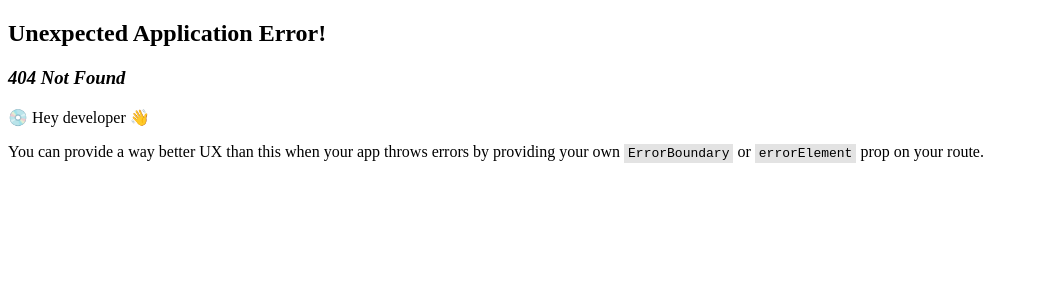
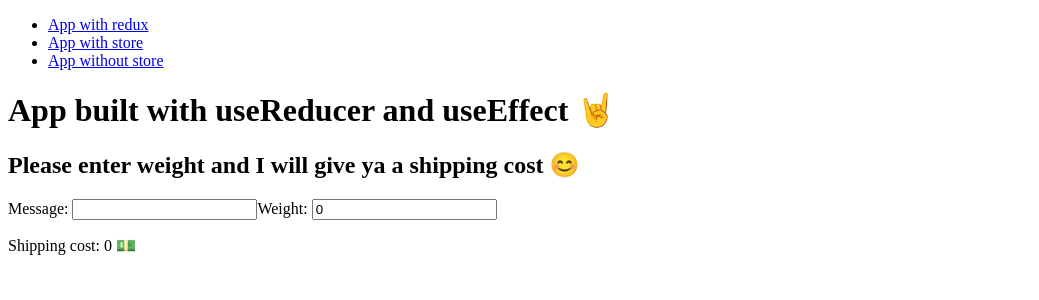
Before and after one commit to willnguyen1312/react-with-effect, a React (Vite) app: page /app-with-redux in a window 1280 px wide. Before the commit this address had no page. Shown: the top 300 px of the page, without its empty margins (0-1039 px from the left). Built offline with nearby package versions, Linux system fonts and the light colour scheme.

Commit message:
Add redux toolkit example 💞

```diff
--- a/package.json
+++ b/package.json
@@ -10,8 +10,10 @@
     "preview": "vite preview"
   },
   "dependencies": {
+    "@reduxjs/toolkit": "^2.2.5",
     "react": "^18.3.1",
     "react-dom": "^18.3.1",
+    "react-redux": "^9.1.2",
     "react-router-dom": "^6.23.1"
   },
   "devDependencies": {
--- /dev/null
+++ b/src/AppWithRedux.tsx
@@ -0,0 +1,117 @@
+import { Provider, useSelector, useDispatch } from "react-redux";
+import {
+  configureStore,
+  createSlice,
+  createAsyncThunk,
+} from "@reduxjs/toolkit";
+
+const updateStateAndFetchNewShippingCost = createAsyncThunk(
+  "shippingLabels/fetchShippingCost",
+  async (action: any, { signal, dispatch, getState }) => {
+    dispatch(action);
+
+    const { weight } = getState() as State;
+    console.log(getState());
+    const result = await fetch(
+      `https://jsonplaceholder.typicode.com/photos/${weight}`,
+      {
+        signal,
+      },
+    ).then((response) => response.json());
+
+    return result.id as number;
+  },
+) as any;
+
+type State = {
+  message: string;
+  weight: number;
+  shippingCost: number;
+  loadShippingCost?: boolean;
+};
+
+const shippingLabelsSlice = createSlice({
+  name: "shippingLabels",
+  initialState: {
+    message: "",
+    weight: 0,
+    shippingCost: 0,
+    loadShippingCost: false,
+  } as State,
+  reducers: {
+    setMessage: (state, action) => {
+      state.message = action.payload.message;
+    },
+    setWeight: (state, action) => {
+      state.weight = action.payload.weight;
+    },
+  },
+  extraReducers: (builder) => {
+    builder.addCase(updateStateAndFetchNewShippingCost.pending, (state) => {
+      state.loadShippingCost = true;
+    });
+    builder.addCase(
+      updateStateAndFetchNewShippingCost.fulfilled,
+      (state, action) => {
+        state.shippingCost = action.payload;
+        state.loadShippingCost = false;
+      },
+    );
+  },
+});
+
+const { setMessage, setWeight } = shippingLabelsSlice.actions;
+
+const store = configureStore({
+  reducer: shippingLabelsSlice.reducer,
+});
+
+export function AppWithRedux() {
+  return (
+    <Provider store={store}>
+      <App />
+    </Provider>
+  );
+}
+
+function App() {
+  const currentState = useSelector((state) => state) as State;
+  const dispatch = useDispatch();
+
+  return (
+    <>
+      <h1>App built with useReducer and useEffect 🤘</h1>
+      <h2>Please enter weight and I will give ya a shipping cost 😊</h2>
+      <label htmlFor="message">
+        Message:{" "}
+        <input
+          type="text"
+          value={currentState.message}
+          onChange={(e) => {
+            dispatch(
+              updateStateAndFetchNewShippingCost(
+                dispatch(setMessage({ message: e.target.value })),
+              ),
+            );
+          }}
+        />
+      </label>
+      <label htmlFor="weight">
+        Weight:{" "}
+        <input
+          type="number"
+          value={currentState.weight}
+          onChange={(e) =>
+            dispatch(
+              updateStateAndFetchNewShippingCost(
+                setWeight({ weight: Number(e.target.value) }),
+              ),
+            )
+          }
+        />
+      </label>
+      <p>Shipping cost: {currentState.shippingCost} 💵</p>
+      {currentState.loadShippingCost && <p>Loading shipping cost...</p>}
+    </>
+  );
+}
--- a/src/main.tsx
+++ b/src/main.tsx
@@ -9,11 +9,15 @@ import {
 import { AppWithStore } from "./AppWithStore";
 import { AppWithoutStore } from "./AppWithoutStore";
 import "./index.css";
+import { AppWithRedux } from "./AppWithRedux";
 
 const Layout = () => (
   <main>
     <nav>
       <ul>
+        <li>
+          <Link to="/app-with-redux">App with redux</Link>
+        </li>
         <li>
           <Link to="/app-with-store">App with store</Link>
         </li>
@@ -32,6 +36,7 @@ const router = createBrowserRouter([
     element: <Layout />,
     children: [
       { index: true, element: <AppWithStore /> },
+      { path: "app-with-redux", element: <AppWithRedux /> },
       { path: "app-with-store", element: <AppWithStore /> },
       { path: "app-without-store", element: <AppWithoutStore /> },
     ],
```
Also changed, not shown: 2 other files (tests, documents, lock files or other folders).
